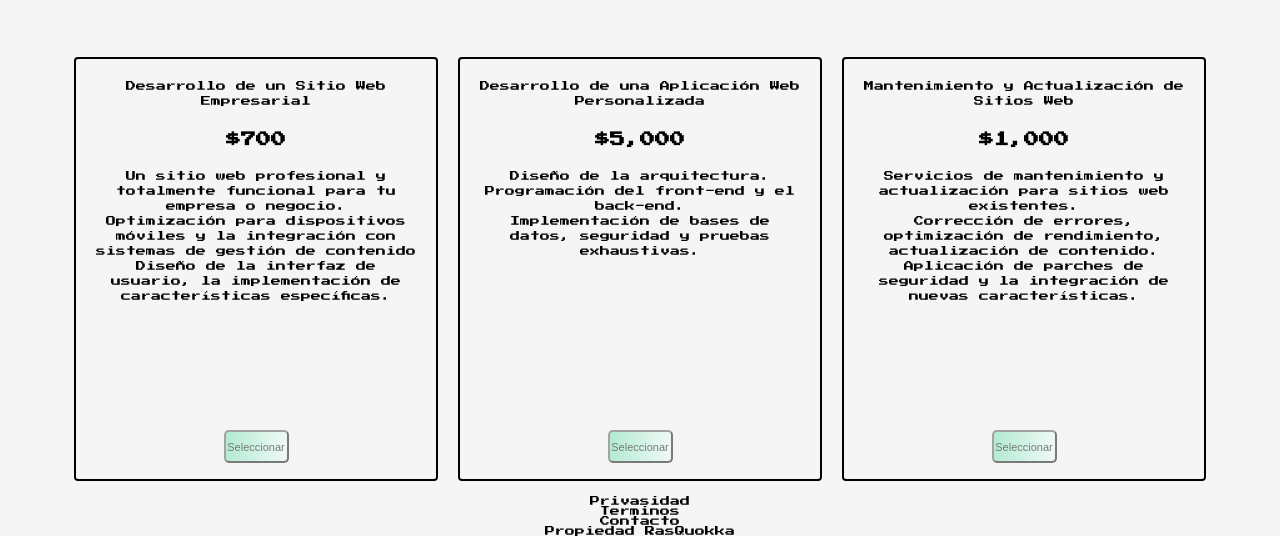
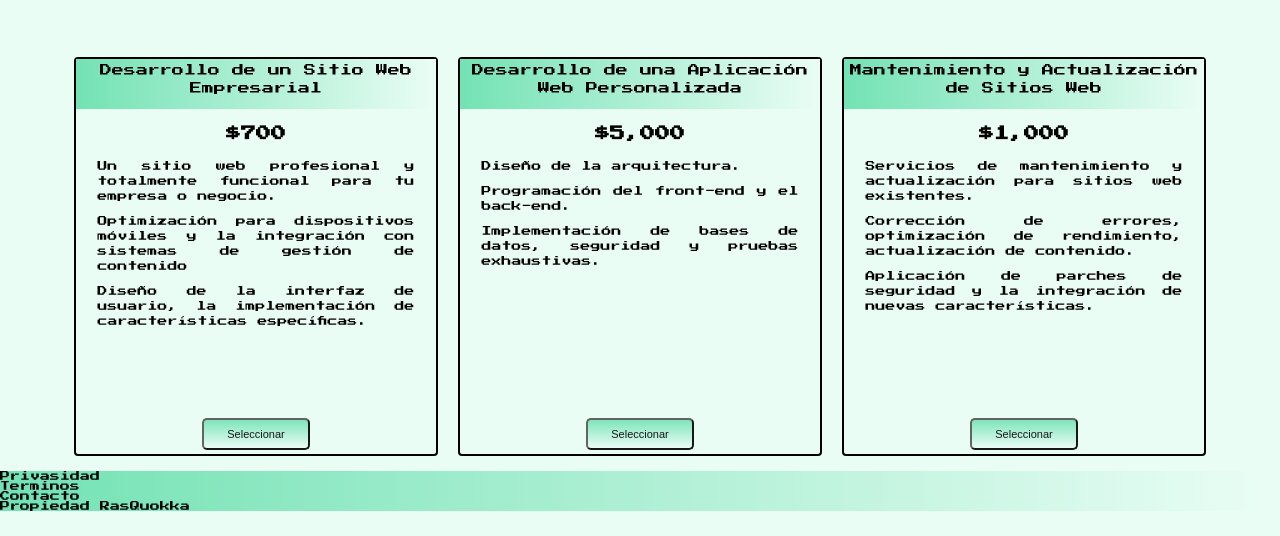
Before and after one commit to Cristh72/landingPage, a plain HTML site: page landingPage/index.html in a window 1280 px wide. Shown: the part 1066-1602 px from the top of the page. After the commit the page ends 1577 px from the top, so only its background shows below. Drawn offline with Linux system fonts and the light colour scheme; a web font is replaced by a local one.

Commit message:
faltan media

```diff
--- a/landingPage/index.html
+++ b/landingPage/index.html
@@ -89,7 +89,7 @@
         </section>
         <section id="precios">
             <div class="producto">
-                <div class="servicio">Desarrollo de un Sitio Web Empresarial</div>
+                <div class="servicio"><p>Desarrollo de un Sitio Web Empresarial</p></div>
                 <h2> $700</h2>
                 <ol>
                     <li> Un sitio web profesional y totalmente funcional para tu empresa o negocio.</li>
@@ -101,7 +101,7 @@
                 <button class="btn">Seleccionar</button>
             </div>
             <div class="producto">
-                <div class="servicio">Desarrollo de una Aplicación Web Personalizada</div>
+                <div class="servicio"><p>Desarrollo de una Aplicación Web Personalizada</p></div>
                 <h2> $5,000 </h2>
                 <ol>
                     <li> Diseño de la arquitectura.</li>
@@ -111,7 +111,7 @@
                 <button class="btn">Seleccionar</button>
             </div>
             <div class="producto">
-                <div class="servicio">Mantenimiento y Actualización de Sitios Web</div>
+                <div class="servicio"><p>Mantenimiento y Actualización de Sitios Web</p></div>
                 <h2>$1,000</h2>
                 <ol>
                     <li> Servicios de mantenimiento y actualización para sitios web existentes.</li>
--- a/landingPage/styles.css
+++ b/landingPage/styles.css
@@ -2,6 +2,10 @@
 
 :root {
     --colorDeFondo: #eafdf5;
+    --colorDeFondo2:linear-gradient(
+        to right,
+        #73e2b4,
+        #eafdf5);
     --colorIcono1: #e91c1c;
 }
 
@@ -21,7 +25,7 @@ body {
     width: 100%;
     height: 100%;
     font-family: 'Press Start 2P', cursive;
-    background-color: whitesmoke;
+    background-color: var(--colorDeFondo);
     font-size: 1rem;
 }
 /*Estilos para la barra de navegacion*/
@@ -30,7 +34,7 @@ body {
     width: 100%;
     height: 10%;
     position: fixed;
-    background-color: var(--colorDeFondo);
+    background: var(--colorDeFondo2);
     justify-content: space-evenly;
     align-items: center;
     top: 0;
@@ -78,7 +82,7 @@ nav ul {
     top: 0;
     left: 0;
     overflow: hidden;
-    margin-left: 8rem;
+    margin-left: 5rem;
 }
 
 #envoltura {
@@ -115,11 +119,11 @@ nav ul {
     font-size:1.1rem;
     height: 3em;
     background: linear-gradient(
-        to right,
+        to bottom,
         #73e2b4,
         #eafdf5);
     border-radius: 5px;
-    opacity: 0.5;
+    opacity: 0.9;
 }
 
 #hero::after {
@@ -197,8 +201,61 @@ nav ul {
     border: 2px solid black;
     border-radius: 4px;
     line-height: 1.5;
-    width: 40%;
+    width: 35%;
     height: 100%;
     margin: 0 1rem;
-    padding: 2rem;
+    padding: 0;
+    gap: 5px;
 }
+
+.servicio {
+    display: flex;
+    background: var(--colorDeFondo2);
+    width: 100%;
+    height: 100%;
+    padding:0;
+    font-size: 1.2rem;
+    align-items: end;
+    justify-content: center;
+}
+
+.servicio>p {
+    height: 100%;
+    width: 100%;
+    padding: 1.5px 0;
+    vertical-align: center;
+    place-self: center end;
+}
+
+.producto>ol {
+    width: 88%;
+    height: 100%;
+    text-align: justify;
+    place-self: center start;
+    margin: 0 auto;
+}
+
+.producto>ol li::after {
+    display: block;
+    content: " ";
+    height: 1rem;
+}
+
+.producto>h2 {
+    place-self: center;
+}
+
+.producto>.btn {
+    place-self: center;
+    width: 30%;
+    height: 80%;
+}
+
+footer {
+    display: grid;
+    grid-template-rows: 1fr;
+    place-self:center right ;
+    width: 100%;
+    text-align: justify;
+    background: var(--colorDeFondo2);
+}
```
